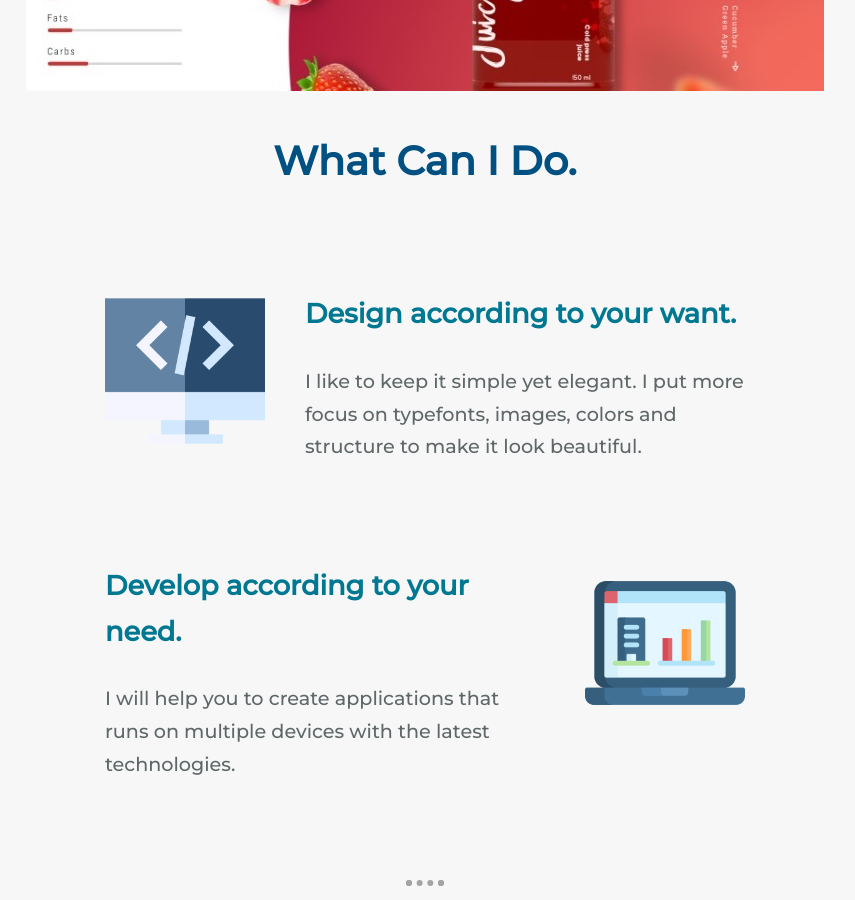
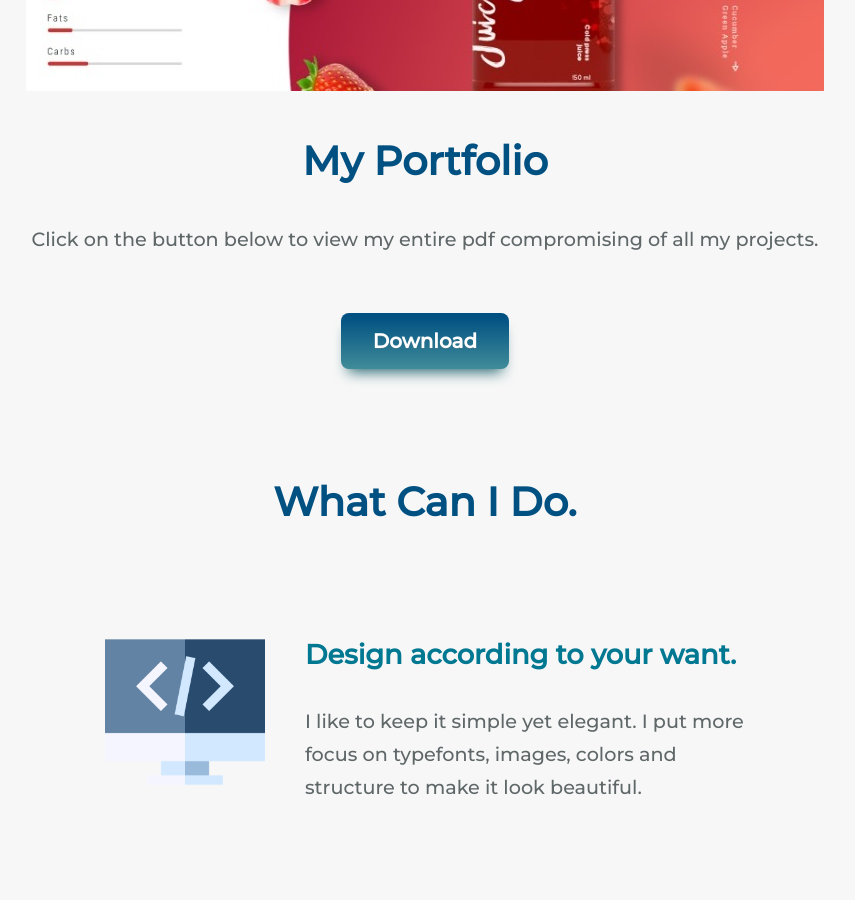
Before and after one commit to AshishWakalkar/cv, a plain HTML site: page index.html in a window 1280 px wide. Shown: the part 1420-2320 px from the top of the page, without its empty margins (215-1070 px from the left). Drawn offline with Linux system fonts and the light colour scheme.

Commit message:
Update index.html

```diff
--- a/index.html
+++ b/index.html
@@ -33,6 +33,12 @@
         </p>
         <a href="https://xd.adobe.com/view/4c43251b-1316-4039-9c72-0e6ac56acbb5-1910/"><img class="port-1" src="images/port.jpeg" alt=""></a>
     </div>
+    <h2>My Portfolio</h2>
+    <p>
+      Click on the button below to view my entire pdf compromising of all my projects.
+    </p>
+
+    <a class="btn" href="Portfolio.pdf">Download</a>
     <div class="skills">
       <h2>What Can I Do.</h2>
       <div class="skill-row">
```
